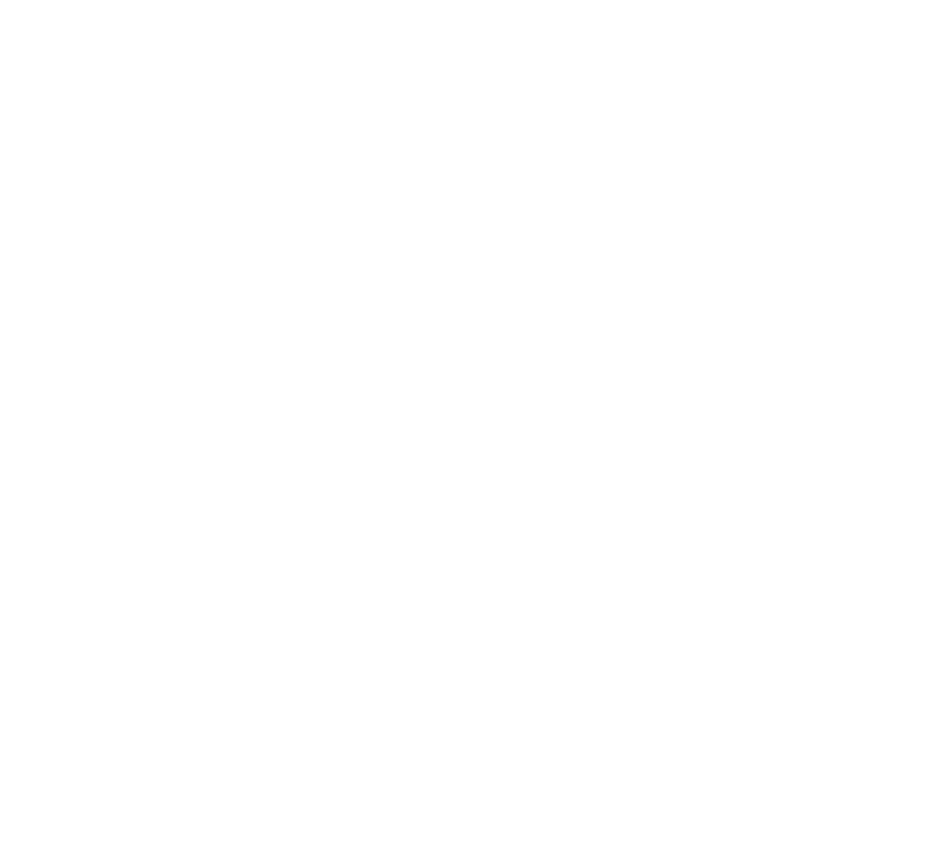
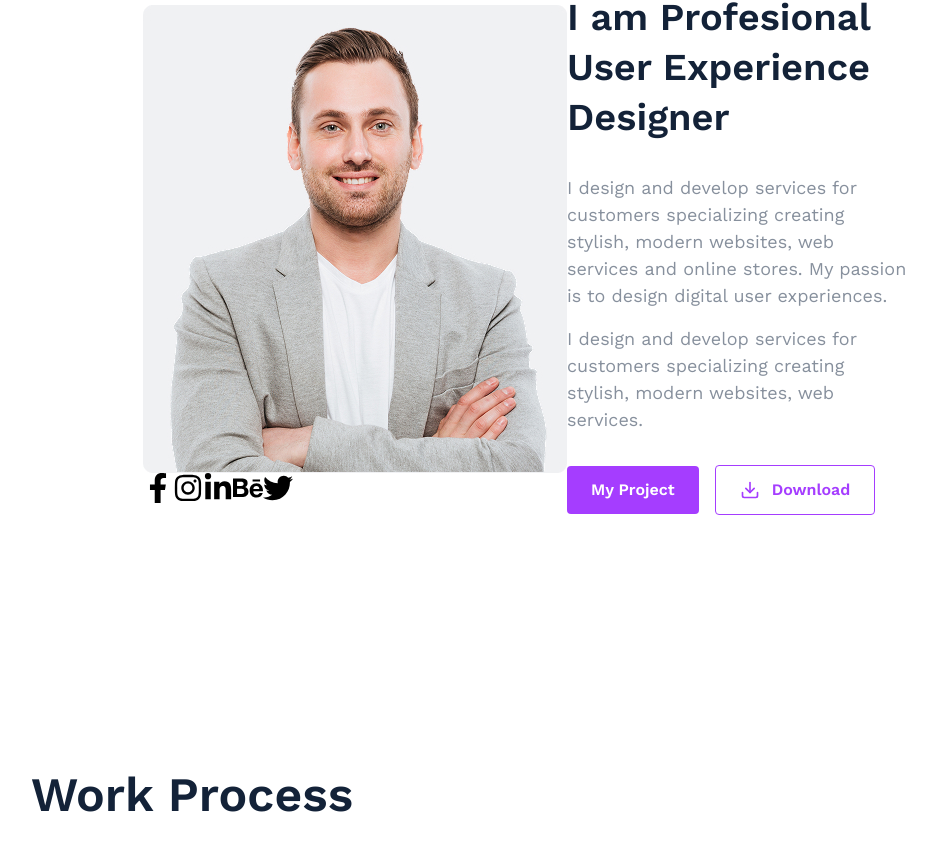
Before and after one commit to asaduzzaman-rahim/Picto-Personal-Portfolio-Landing-Page, a React (Vite) app: page / in a window 1280 px wide. Shown: the part 922-1772 px from the top of the page, without its empty margins (114-1050 px from the left). Before the commit the page ends 956 px from the top, so only its background shows below. Built offline with nearby package versions, Linux system fonts and the light colour scheme.

Commit message:
About section completed

```diff
--- a/src/App.jsx
+++ b/src/App.jsx
@@ -1,12 +1,16 @@
 import React from 'react'
 import Navber from './Components/Navber'
 import Benar from "./Components/Benar"
+import About from "./Components/About"
+import WorkProcess from './Components/WorkProcess'
 
 const App = () => {
   return (
     <div>
       <Navber/>
       <Benar/>
+      <About/>
+      <WorkProcess/>
     </div>
   )
 }
--- /dev/null
+++ b/src/Components/About.jsx
@@ -0,0 +1,49 @@
+import React from 'react'
+import Section from './Section'
+import Container from './Container'
+import Button from "./Button"
+
+import AboutPhoto from "../assets/AboutImage.jpg"
+import { FaFacebookF , FaInstagram, FaLinkedinIn, FaBehance, FaTwitter } from "react-icons/fa";
+import { LuDownload } from "react-icons/lu";
+
+
+
+const About = () => {
+  return (
+    <>
+      <Section>
+        <Container>
+            <div className='lg:p-[112px]'>
+                <div className='flex flex-wrap justify-center lg:items-center lg:justify-between lg:flex-nowrap'>
+                    <div className='flex flex-col justify-center'>
+                    <img className='max-w-[424px]' src={AboutPhoto} alt="About Photo" />
+                        <div className='flex  text-3xl '>
+                            <FaFacebookF />
+                            <FaInstagram />
+                            <FaLinkedinIn />
+                            <FaBehance />
+                            <FaTwitter />
+                        </div>
+                </div>
+
+                <div className='space-y-8 max-w-[536px]'>
+                  <h2 className='text-[38px] font-semibold leading-12.5 text-gray9'>I am Profesional User Experience Designer</h2>
+                  <div className='space-y-4'>
+                    <p>I design and develop services for customers specializing creating stylish, modern websites, web services and online stores. My passion is to design digital user experiences.</p>
+                    <p>I design and develop services for customers specializing creating stylish, modern websites, web services.</p>
+                  </div>
+                  <div className='flex gap-4 items-center'>
+                    <Button>My Project</Button>
+                    <Button className="!bg-white !text-primary !border-1 !border-primary hover:!bg-primary hover:!text-white transition-all duration-700 flex gap-3 items-center"><LuDownload className='text-xl'/> Download</Button>
+                  </div>
+                </div>
+                </div>
+            </div>
+        </Container>
+      </Section>
+    </>
+  )
+}
+
+export default About
--- a/src/Components/Benar.jsx
+++ b/src/Components/Benar.jsx
@@ -6,7 +6,7 @@
 const Benar = () => {
   return (
     <>
-     <section className='pt-32 pb-56'>
+     <section className='pt-10 lg:pt-32'>
         <Container>
             <div className='flex flex-wrap-reverse justify-between gap-3.5 lg:flex-nowrap '>
                 <div className='max-w-[648px] flex flex-col justify-between gap-5'>
--- /dev/null
+++ b/src/Components/Section.jsx
@@ -0,0 +1,11 @@
+import React from 'react'
+
+const Section = ({children, className}) => {
+  return (
+    <section className={`${className} py-[70px]`}>
+      {children}
+    </section>
+  )
+}
+
+export default Section
--- /dev/null
+++ b/src/Components/WorkProcess.jsx
@@ -0,0 +1,18 @@
+import React from 'react'
+import Section from "./Section"
+import Container from "./Container"
+const WorkProcess = () => {
+  return (
+    <>
+     <Section>
+        <Container>
+            <div className='max-w-[529px] '>
+                <h3 className='text-5xl font-semibold leading-14 text-gray9 '>Work Process </h3>
+            </div>
+        </Container>
+    </Section>
+    </>
+  )
+}
+
+export default WorkProcess
```
Also changed, not shown: src/assets/AboutImage.jpg (added).
